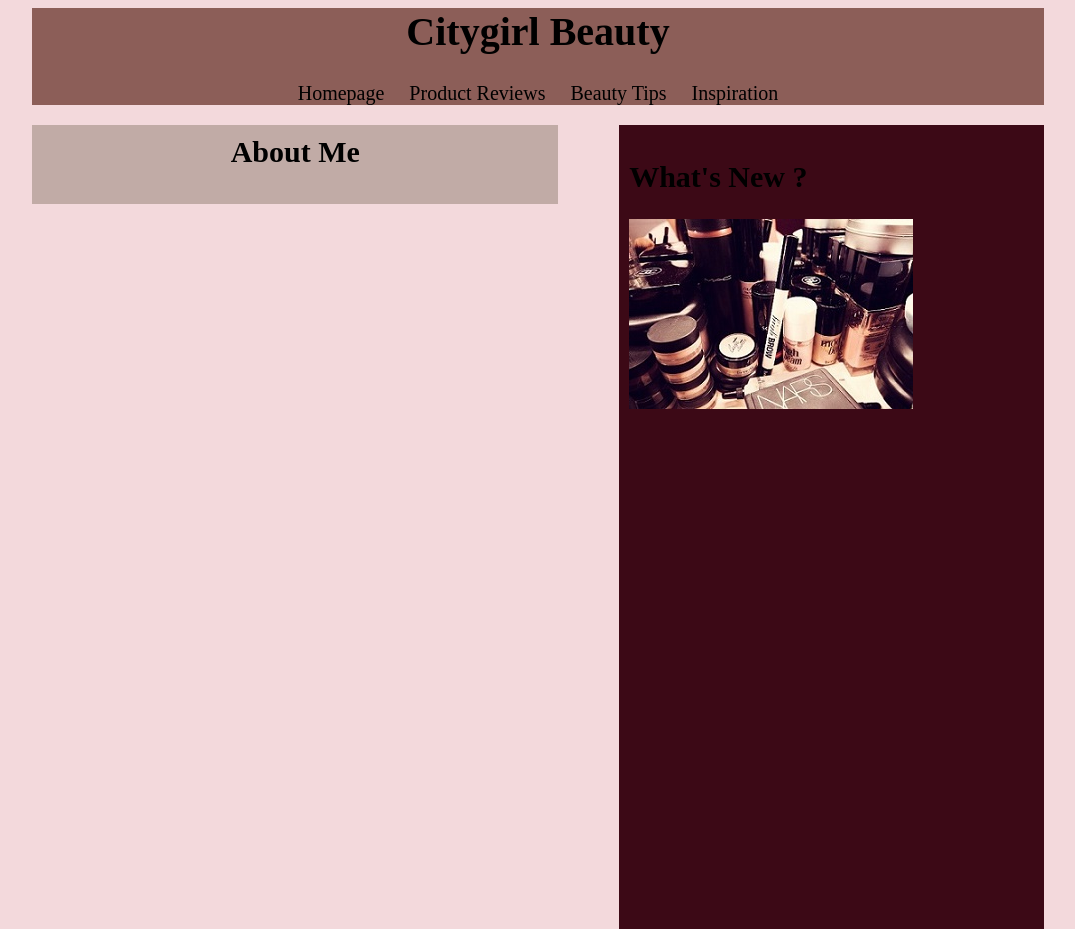
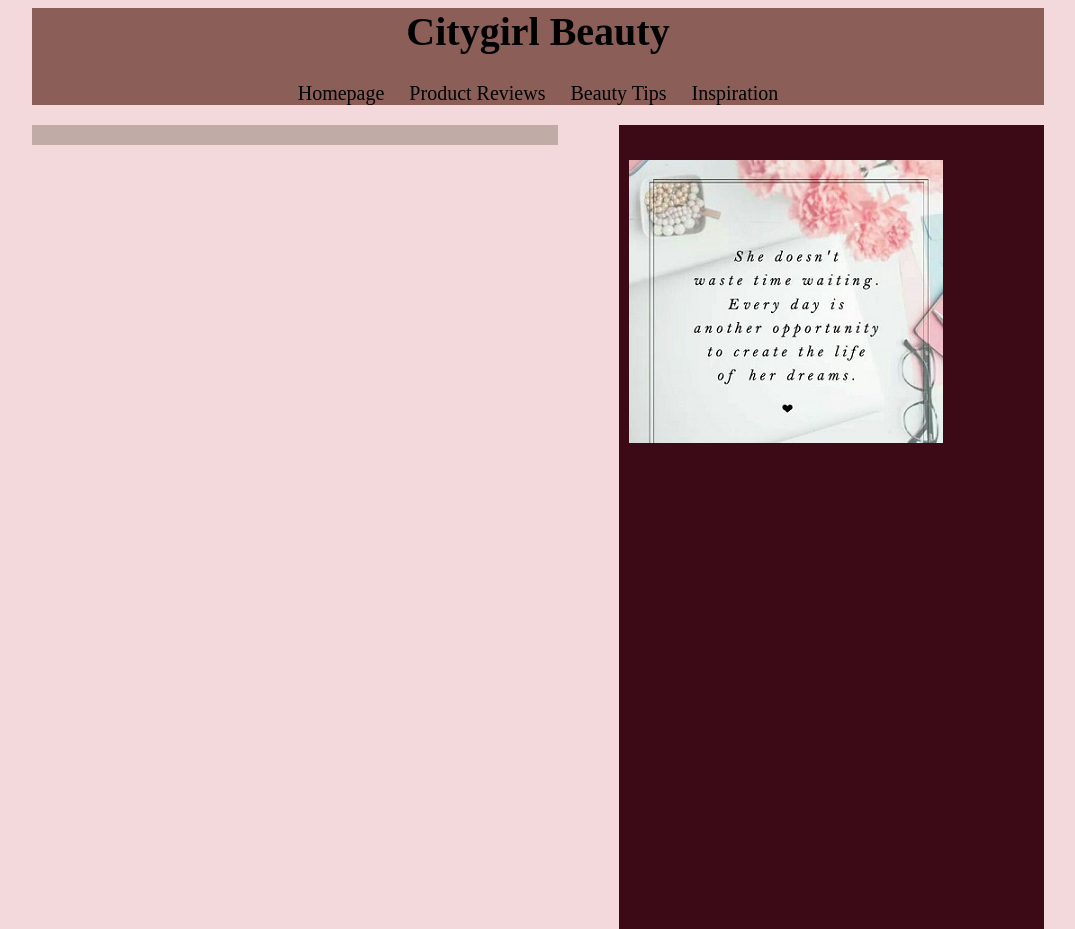
Before and after one commit to citygirlbeauty/citygirlbeauty.github.io, a plain HTML site: page inspiration.html in a window 1280 px wide. Shown: the whole page, without its empty margins (102-1177 px from the left). Drawn offline with Linux system fonts and the light colour scheme.

Commit message:
took off headinfgs

```diff
--- a/inspiration.html
+++ b/inspiration.html
@@ -24,17 +24,20 @@
 
     <main>
     <section>
-         <h1 class="headline">About Me</h1>
+         <h1 class="headline"></h1>
         <p>
 
         </p>
 
      </section>
     <aside>
-         <h1 class="headline">What's New ?</h1>
+         <h1 class="headline"></h1>
 
          <body>
-            <img src="Images/makeup.jpg"alt="https://pixabay.com/en/makeup-shadow-makeover-hue-makeup-1143174/" >
+
+          <img src="images/dreams.jpg"alt="dream quote"title="https://s-media-cache-ak0.pinimg.com/564x/bb/0f/64/bb0f64d69568a49b8439582d6a335bb1.jpg" >
+
+
 
     </body>
 
```
